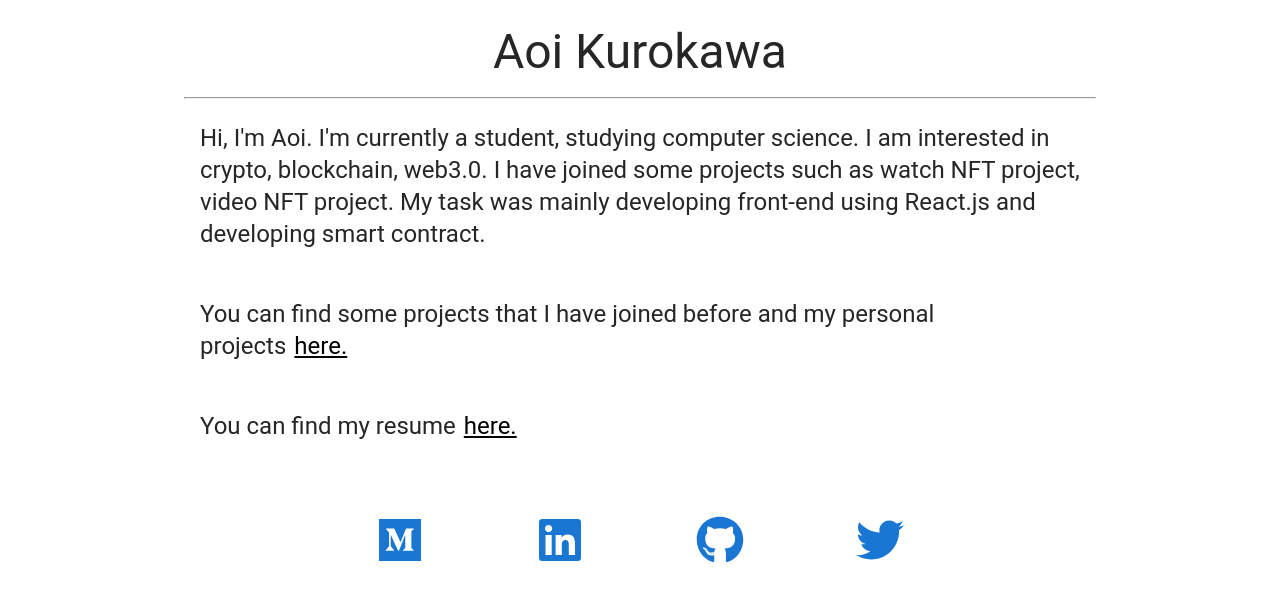
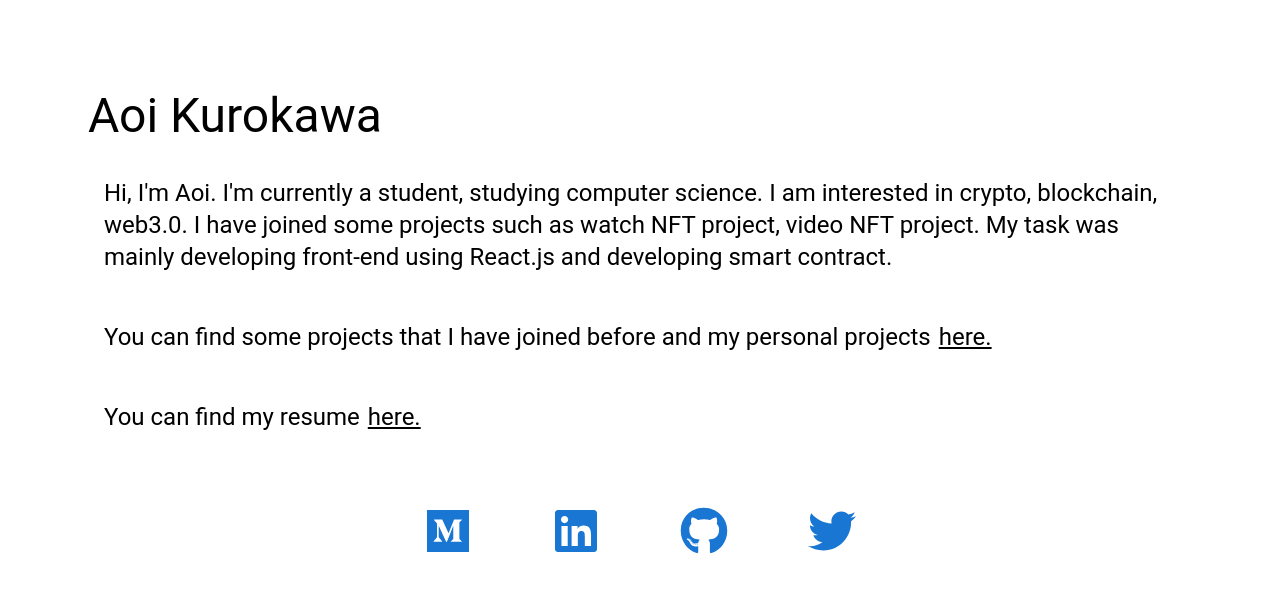
Before and after one commit to Aoi020608/get_city, a React (Create React App) app: page / in a window 1280 px wide. Shown: the top 600 px of the page. Built offline with nearby package versions, Linux system fonts and the light colour scheme.

Commit message:
Update home screen

```diff
--- a/src/components/SnsApps.tsx
+++ b/src/components/SnsApps.tsx
@@ -11,7 +11,9 @@ const useStyles = makeStyles((theme: Theme) =>
       justifyContent: "space-around",
       fontSize: "3rem",
       width: "100%",
-      padding: "0 20rem",
+      [theme.breakpoints.up("sm")]: {
+        padding: "0 20rem",
+      },
     },
   })
 );
--- a/src/pages/Home/index.tsx
+++ b/src/pages/Home/index.tsx
@@ -2,21 +2,27 @@ import React from "react";
 import { Link } from "react-router-dom";
 import { makeStyles } from "@material-ui/core/styles";
 import Typography from "@material-ui/core/Typography";
-import Grid from "@material-ui/core/Grid";
+import Container from "@mui/material/Container";
+import Grid from "@mui/material/Grid";
+import { Divider } from "@mui/material";
+import { createTheme, ThemeProvider } from "@mui/material/styles";
 
 import SnsApps from "../../components/SnsApps";
+
+const theme = createTheme();
 
 const useStyles = makeStyles((theme) => ({
   mainFeaturedPostContent: {
     position: "relative",
     padding: theme.spacing(3),
-    [theme.breakpoints.down("md")]: {
-      margin: "0 1rem",
+    [theme.breakpoints.down("sm")]: {
+      width: "100%",
+      fontSize: "3rem",
+      alignItems: "center",
+      justifyContent: "space-around",
     },
-    [theme.breakpoints.up("md")]: {
-      margin: "0 10rem",
-    },
-    color: "#000r000",
+    [theme.breakpoints.up("sm")]: {},
+    color: "#000000",
   },
   button: {
     padding: "1rem 6rem",
@@ -27,9 +33,10 @@ const MainFeaturedPost: React.FC = () => {
   const classes = useStyles();
 
   return (
-    <div>
-      <Grid style={{ display: "flex" }}>
-        <div className={classes.mainFeaturedPostContent}>
+    <ThemeProvider theme={theme}>
+      <Container sx={{ py: 8 }} maxWidth="lg">
+        <Grid container className={classes.mainFeaturedPostContent}>
+          <Grid>
             <Typography
               component="h1"
               variant="h3"
@@ -39,7 +46,8 @@ const MainFeaturedPost: React.FC = () => {
             >
               Aoi Kurokawa
             </Typography>
-          <hr></hr>
+          </Grid>
+          <Divider />
           <Typography
             variant="h5"
             color="inherit"
@@ -89,10 +97,10 @@ const MainFeaturedPost: React.FC = () => {
               here.
             </Link>
           </Typography>
-        </div>
         </Grid>
         <SnsApps />
-    </div>
+      </Container>
+    </ThemeProvider>
   );
 };
 
```
Lines whose indentation alone changed are shown as unchanged.
